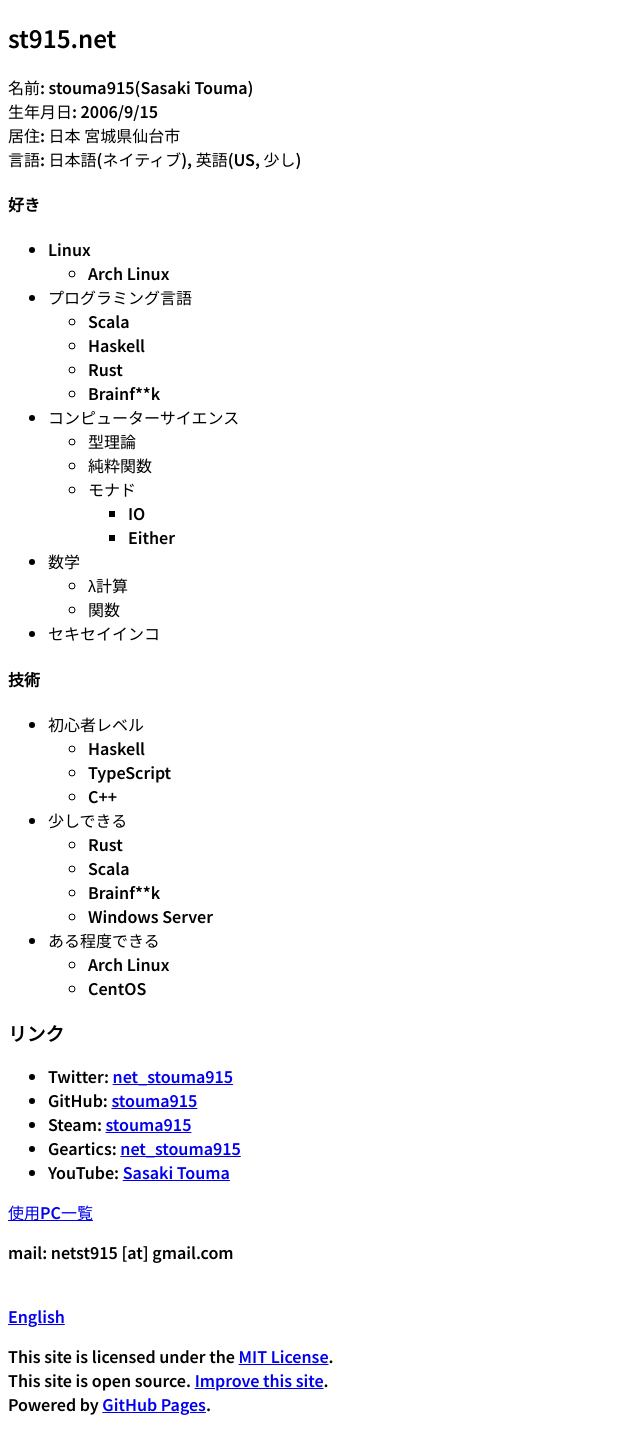
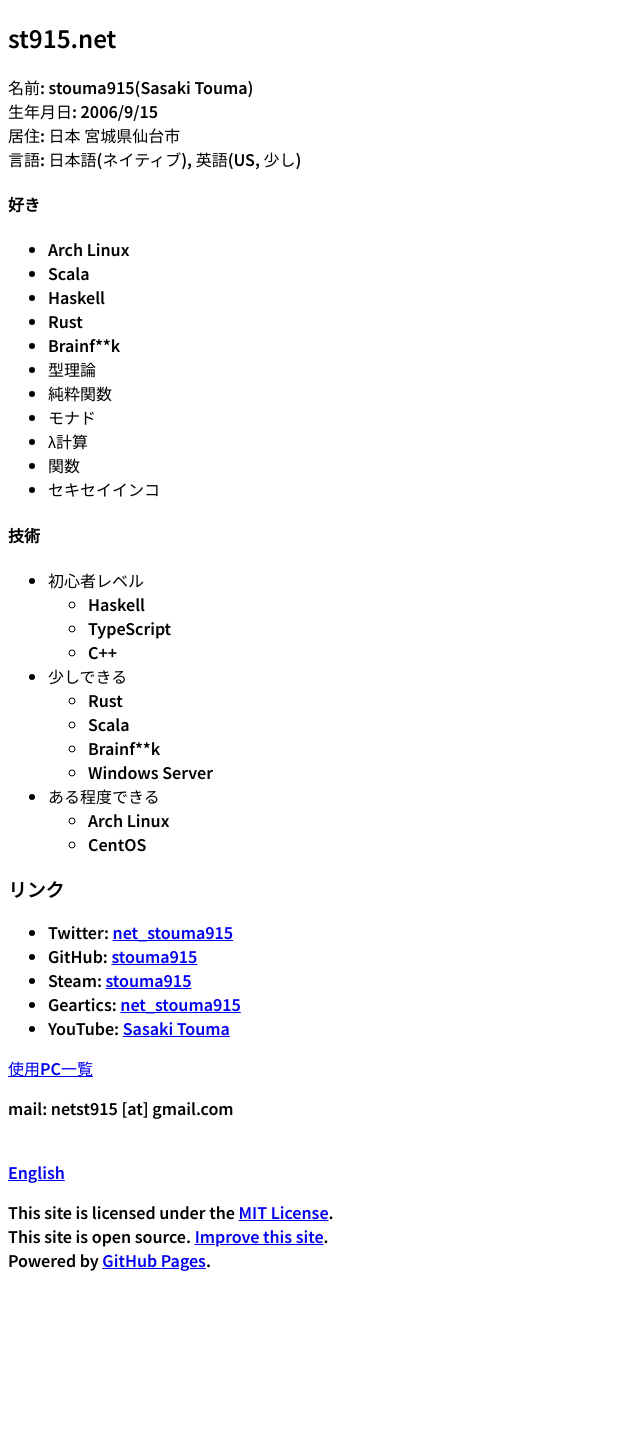
Before and after one commit to t-sasaki915/t-sasaki-net, a Jekyll site: the page built from docs/index.md, in a window 1280 px wide. Shown: the whole page, without its empty margins (0-640 px from the left). Built offline with Jekyll 4.4.1, drawn with Linux system fonts in a browser that asks for light colours; Markdown is read by kramdown in place of the engine named in the settings; after the commit the page ends 1288 px from its top, so only the background shows below that.

Commit message:
Update index.md

```diff
--- a/docs/index.md
+++ b/docs/index.md
@@ -12,22 +12,16 @@
 居住: 日本 宮城県仙台市<br>
 言語: 日本語(ネイティブ), 英語(US, 少し)
 #### 好き
-- Linux
-  - Arch Linux
-- プログラミング言語
-  - Scala
-  - Haskell
-  - Rust
-  - Brainf\*\*k
-- コンピューターサイエンス
-  - 型理論
-  - 純粋関数
-  - モナド
-    - IO
-    - Either
-- 数学
-  - λ計算
-  - 関数
+- Arch Linux
+- Scala
+- Haskell
+- Rust
+- Brainf\*\*k
+- 型理論
+- 純粋関数
+- モナド
+- λ計算
+- 関数
 - セキセイインコ
 
 #### 技術
```
